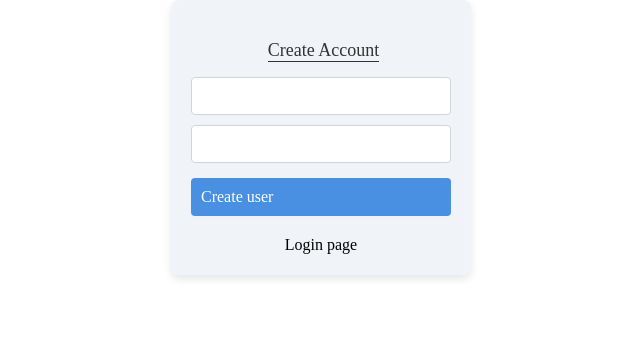
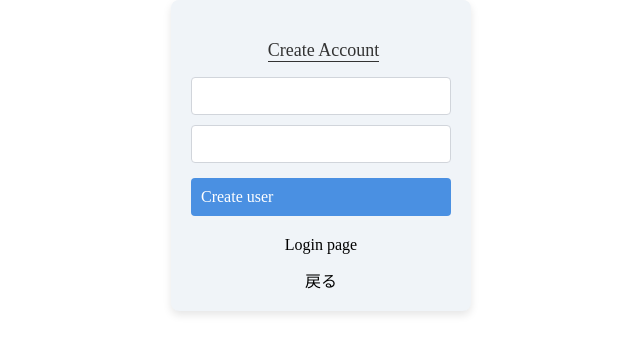
Before and after one commit to lukkeswe/blogcreator, a Flask app: page / in a window 1280 px wide. Shown: the top 354 px of the page, without its empty margins (319-959 px from the left). Run offline with Flask 3, Linux system fonts and the light colour scheme; the visitor is signed in with stand-in values (Sample User, id 1).

Commit message:
Fixed some stuff

```diff
--- a/templates/index.html
+++ b/templates/index.html
@@ -8,6 +8,8 @@
         <input class="submitButton" type="submit" value="Create user">
     </form>
     <a href="{{ url_for('login_page') }}">Login page</a>
+    <br>
+    <a href="{{ url_for('norlund_johan_lukas') }}">戻る</a>
 </div>
 <script type="text/javascript">
     window.onload = function(){
--- a/templates/login.html
+++ b/templates/login.html
@@ -7,5 +7,6 @@
         <input type="password" name="password">
         <input class="submitButton" type="submit" value="Login">
     </form>
+    <a href="{{ url_for('index') }}">もどる</a>
 </div>
 {% endblock content %}
```
